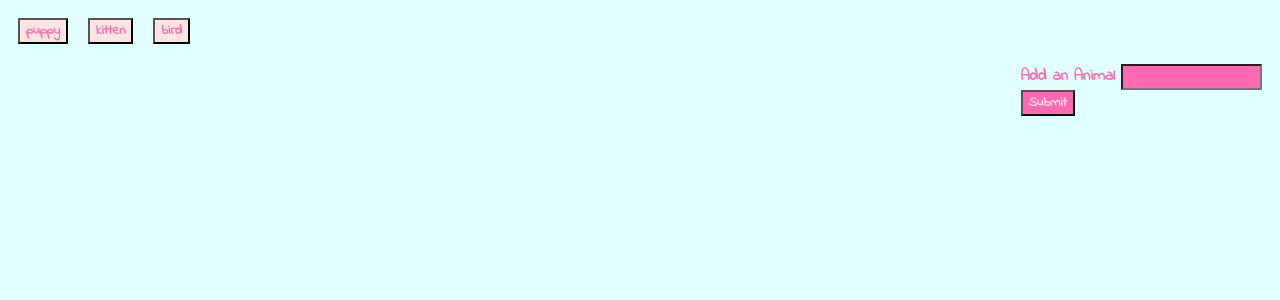
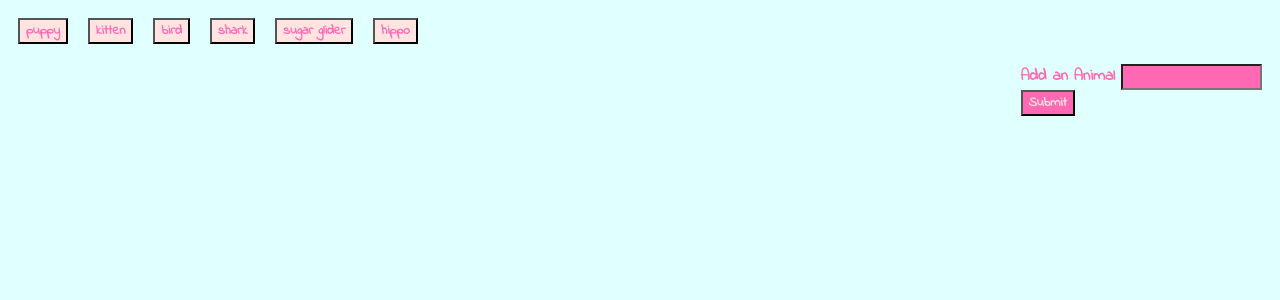
Before and after one commit to morganm91/AnimalTastic-Week6HW, a PHP site: page / in a window 1280 px wide. Shown: the top 300 px of the page. Run offline with PHP 8.4, Linux system fonts and the light colour scheme.

Commit message:
tried working on grid layout, not working yet

```diff
--- a/animal.js
+++ b/animal.js
@@ -3,7 +3,7 @@
 $(document).ready(function () {
 
 //inital buttons
-	 var animals = [ 'puppy', 'kitten', 'bird'];
+	 var animals = [ 'puppy', 'kitten', 'bird', 'shark', 'sugar glider', 'hippo'];
 
 //generic function for displaying animal buttons
  	function renderButtons(){
--- a/style.css
+++ b/style.css
@@ -29,10 +29,8 @@
 #animalGifs{
 	float:left;
 	margin:10px;
-	position:relative;
-	display:inline-grid;
-	overflow:wrap;
-}
+	display: grid | inline-grid;
+	}
 
 #animal-form{
 	margin:10px;
```
